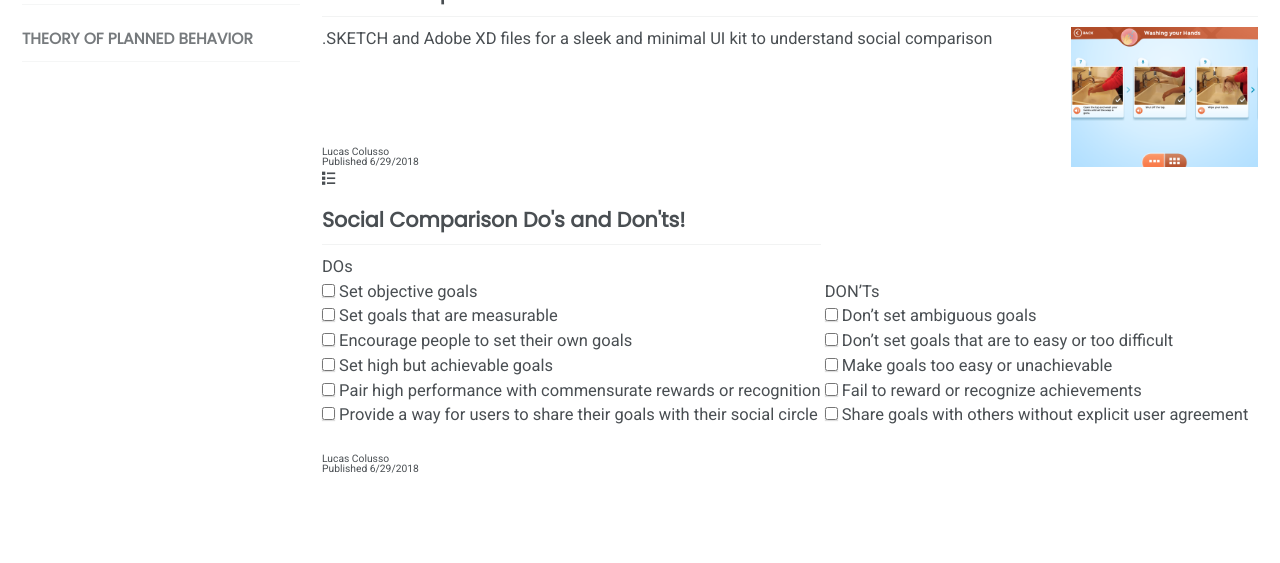
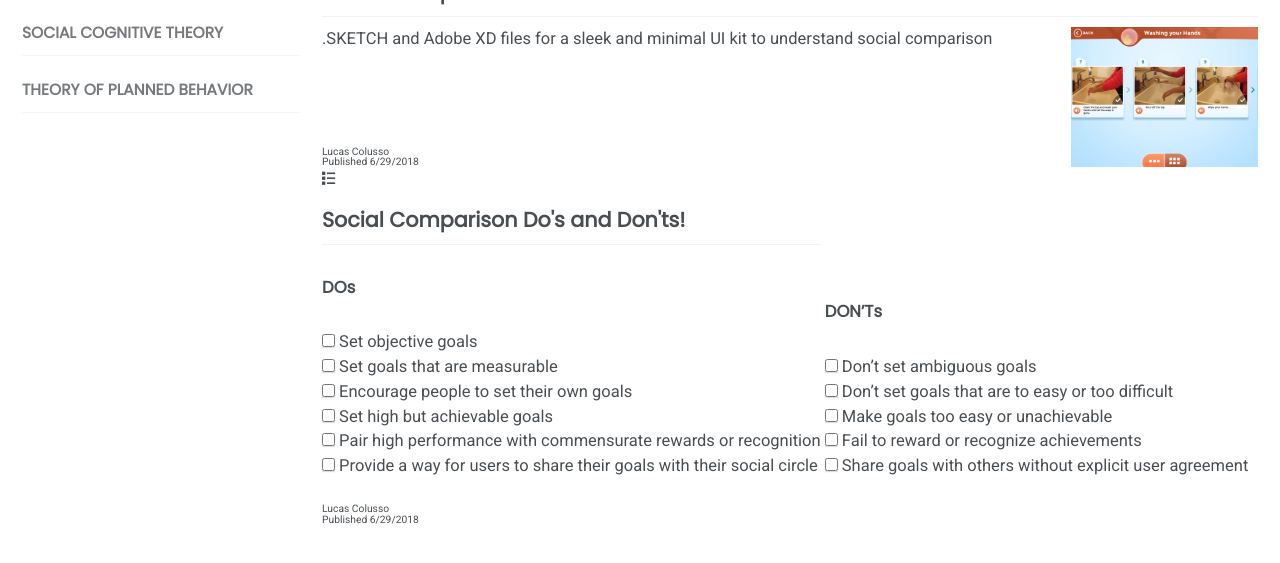
Before and after one commit to DubDeck/dubdeck.github.io, a Jekyll site: the page built from _pages/socialcomparison.md, in a window 1280 px wide and 900 px high, scrolled down 1474 px. Shown: the top 563 px of the window. Built offline with Jekyll 4.4.1, drawn with Linux system fonts in a browser that asks for light colours; nearby versions of some CDN libraries; some web fonts are replaced; comment, search, counter and statistics services are not loaded; a style sheet for code colours, icons or effects is not loaded.

Commit message:
more checklist formatting, needs morework

```diff
--- a/_pages/socialcomparison.md
+++ b/_pages/socialcomparison.md
@@ -79,7 +79,7 @@
 
   <div class= "featured checklist">
   <h2>Social Comparison Do's and Don'ts!</h2>
-  DOs <br>
+  <h3>DOs</h3><br>
   <input type="checkbox"> Set objective goals
   <br>
   <input type="checkbox"> Set goals that are measurable
@@ -94,7 +94,7 @@
   <br>
   </div>
   <div class= "featured">
-  DON’Ts <br>
+  <h3>DON’Ts</h3><br>
   <input type="checkbox"> Don’t set ambiguous goals
   <br>
   <input type="checkbox"> Don’t set goals that are to easy or too difficult
```
